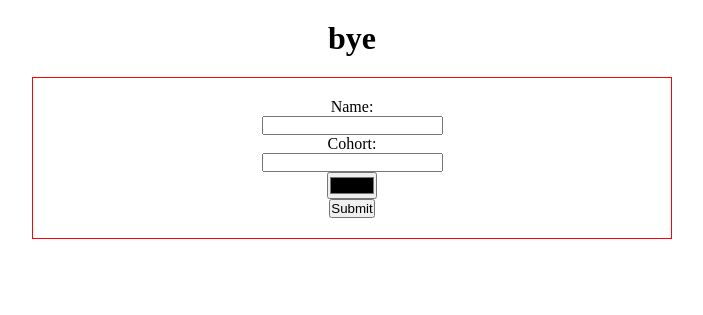
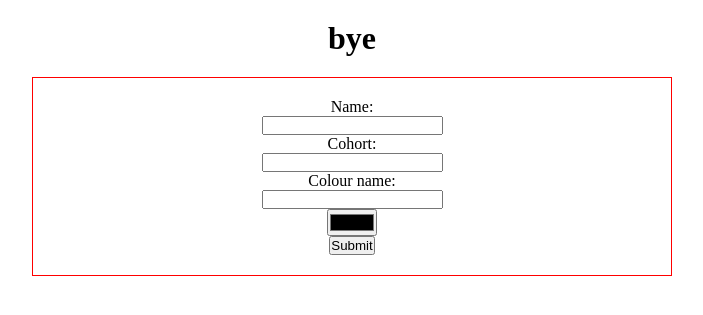
Before and after one commit to Velocima/favourite-colours, a Flask app: page / in a window 1280 px wide. Shown: the top 315 px of the page, without its empty margins (288-991 px from the left). Run offline with Flask 2, Linux system fonts and the light colour scheme.

Commit message:
add form sumbission handling

```diff
--- a/server/app.py
+++ b/server/app.py
@@ -7,75 +7,94 @@
 CORS(app)
 
 people_data = [
-  {
-    "id": 1,
-    "name": "daniel",
-    "cohort": "morris",
-    "fave_colour": {
-        "name": "mustard",
-        "hex:": "#deb326",
-        "rgb": "222, 179, 38"
+    {
+        "id": 1,
+        "name": "daniel",
+        "cohort": "morris",
+        "fave_colour": {
+            "name": "mustard",
+            "hex:": "#deb326",
+            "rgb": {
+                "r": 222,
+                "g": 179,
+                "b": 38
+            }
+        }
+    },
+    {
+        "id": 2,
+        "name": "jawwad",
+        "cohort": "morris",
+        "fave_colour": {
+            "name": "grey",
+            "hex:": "#808080",
+            "rgb": {
+                "r": 128,
+                "g": 128,
+                "b": 128
+            }
+        }
+    },
+    {
+        "id": 3,
+        "name": "max",
+        "cohort": "morris",
+        "fave_colour": {
+            "name": "purple",
+            "hex:": "#7F00FF",
+            "rgb": {
+                "r": 127,
+                "g": 0,
+                "b": 255
+            }
+        }
     }
-  },
-  {
-      "id": 2,
-      "name": "jawwad",
-      "cohort": "morris",
-      "fave_colour": {
-          "name": "grey",
-          "hex:": "#808080",
-          "rgb": "128,128,128"
-      }
-  },
-  {
-      "id": 3,
-      "name": "max",
-      "cohort": "morris",
-      "fave_colour": {
-          "name": "purple",
-          "hex:": "#7F00FF",
-          "rgb": "127, 0, 255"
-      }
-  }
 ]
+
 
 @app.route('/')
 def root():
-  return render_template('index.html', title="Home", content="bye")
+    return render_template('index.html', title="Home", content="bye")
+
 
 @app.route('/colours')
 def colours():
-  unique_colours = list({person['fave_colour']['name'] for person in people_data})
-  colours = [{'number_of_favourites': 0, 'name': colour} for colour in unique_colours]
-  for colour in colours:
-    for person in people_data:
-      if person['fave_colour']['name'] == colour['name']:
-        colour["number_of_favourites"] += 1
-  return jsonify({ "colours": colours })
+    unique_colours = list({person['fave_colour']['name']
+                          for person in people_data})
+    colours = [{'number_of_favourites': 0, 'name': colour}
+               for colour in unique_colours]
+    for colour in colours:
+        for person in people_data:
+            if person['fave_colour']['name'] == colour['name']:
+                colour["number_of_favourites"] += 1
+    return jsonify({"colours": colours})
+
 
 @app.route('/people', methods=["POST", "GET"])
 def people():
-  if request.method == "GET":
-    return jsonify({ "people": people_data })
-  elif request.method == "POST":
-    new_person_data = request.json
-    new_person = {
-      "id": people_data[-1]['id'] + 1,
-      "name": new_person_data['name'],
-      "cohort": new_person_data['cohort'],
-      "fave_colour":
-        new_person_data["fave_colour"]
-    }
-    people_data.append(new_person)
-    return jsonify({ 'new_person': new_person })
+    if request.method == "GET":
+        return jsonify({"people": people_data})
+    elif request.method == "POST":
+        new_person_data = request.json
+        new_person = {
+            "id": people_data[-1]['id'] + 1,
+            "name": new_person_data['name'],
+            "cohort": new_person_data['cohort'],
+            "fave_colour":
+            new_person_data["fave_colour"]
+        }
+        people_data.append(new_person)
+        return jsonify({'new_person': new_person})
+
 
 @app.route('/people/<int:person_id>')
 def person(person_id):
-  if person_id > len(people_data):
-    raise NotFound('Person not found - index out of range')
-  person = [person for person in people_data if person['id'] == person_id]
-  return jsonify({ "person": person[0]})
+    if person_id > len(people_data):
+        raise NotFound('Person not found - index out of range')
+    person = [person for person in people_data if person['id'] == person_id]
+    return jsonify({"person": person[0]})
+
 
 @app.errorhandler(NotFound)
 def handle_not_found(err):
-  return jsonify({'error': f'{err}'})
+    return jsonify({'error': f'{err}'})
--- a/server/templates/index.html
+++ b/server/templates/index.html
@@ -1,9 +1,9 @@
 <!DOCTYPE html>
 <html lang="en">
 	<head>
-    <meta charset="UTF-8">
-    <meta http-equiv="X-UA-Compatible" content="IE=edge">
-    <meta name="viewport" content="width=device-width, initial-scale=1.0">
+		<meta charset="UTF-8" />
+		<meta http-equiv="X-UA-Compatible" content="IE=edge" />
+		<meta name="viewport" content="width=device-width, initial-scale=1.0" />
 		<title>{{title}}</title>
 
 		<style>
@@ -26,47 +26,57 @@
 				justify-content: center;
 				padding: 20px;
 			}
-
-
 		</style>
 	</head>
 	<body>
 		<h1>{{content}}</h1>
 		<form>
 			<label for="name">Name:</label>
-        <input name="name" type="text" id="name">
+			<input name="name" type="text" id="name" />
 			<label for="cohort">Cohort:</label>
-        <input name="cohort" type="text" id="cohort">
-        <input name="color" type="color">
-        <input type="submit">
+			<input name="cohort" type="text" id="cohort" />
+			<label for="color-name">Colour name:</label>
+			<input name="color-name" type="text" id="color-name" />
+			<input name="color" type="color" />
+			<input type="submit" />
 		</form>
 
+		<script>
+			function hexToRgb(hex) {
+				var result = /^#?([a-f\d]{2})([a-f\d]{2})([a-f\d]{2})$/i.exec(hex);
+				return result
+					? {
+							r: parseInt(result[1], 16),
+							g: parseInt(result[2], 16),
+							b: parseInt(result[3], 16),
+					  }
+					: null;
+			}
 
-
-    <script>
 			const form = document.querySelector('form');
-        const handlesubmit = async(e) => {
+			const handlesubmit = async (e) => {
 				e.preventDefault();
-            // await fetch('http://127.0.0.1:5000/', options)
 
 				const formData = Object.fromEntries(new FormData(e.target));
-            console.log(formData)
-            // options = {
-            //             method: 'POST',
-            //             mode: 'cors',
-            //             cache: 'no-cache',
-            //             credentials: 'same-origin',
-            //             headers: {
-            //             'Content-Type': 'application/json'
-            //             },
-            //         }
-
-                }
-
-
-
-        form.addEventListener('submit', handlesubmit)
+				const body = JSON.stringify({
+					name: formData.name,
+					cohort: formData.cohort,
+					fave_colour: {
+						name: formData['color-name'],
+						hex: formData.color,
+						rgb: hexToRgb(formData.color),
+					},
+				});
+				options = {
+					method: 'POST',
+					headers: {
+						'Content-Type': 'application/json',
+					},
+					body,
+				};
+				await fetch('http://127.0.0.1:5000/people', options);
+			};
+			form.addEventListener('submit', handlesubmit);
 		</script>
 	</body>
-
 </html>
```
Lines whose indentation alone changed are shown as unchanged.
